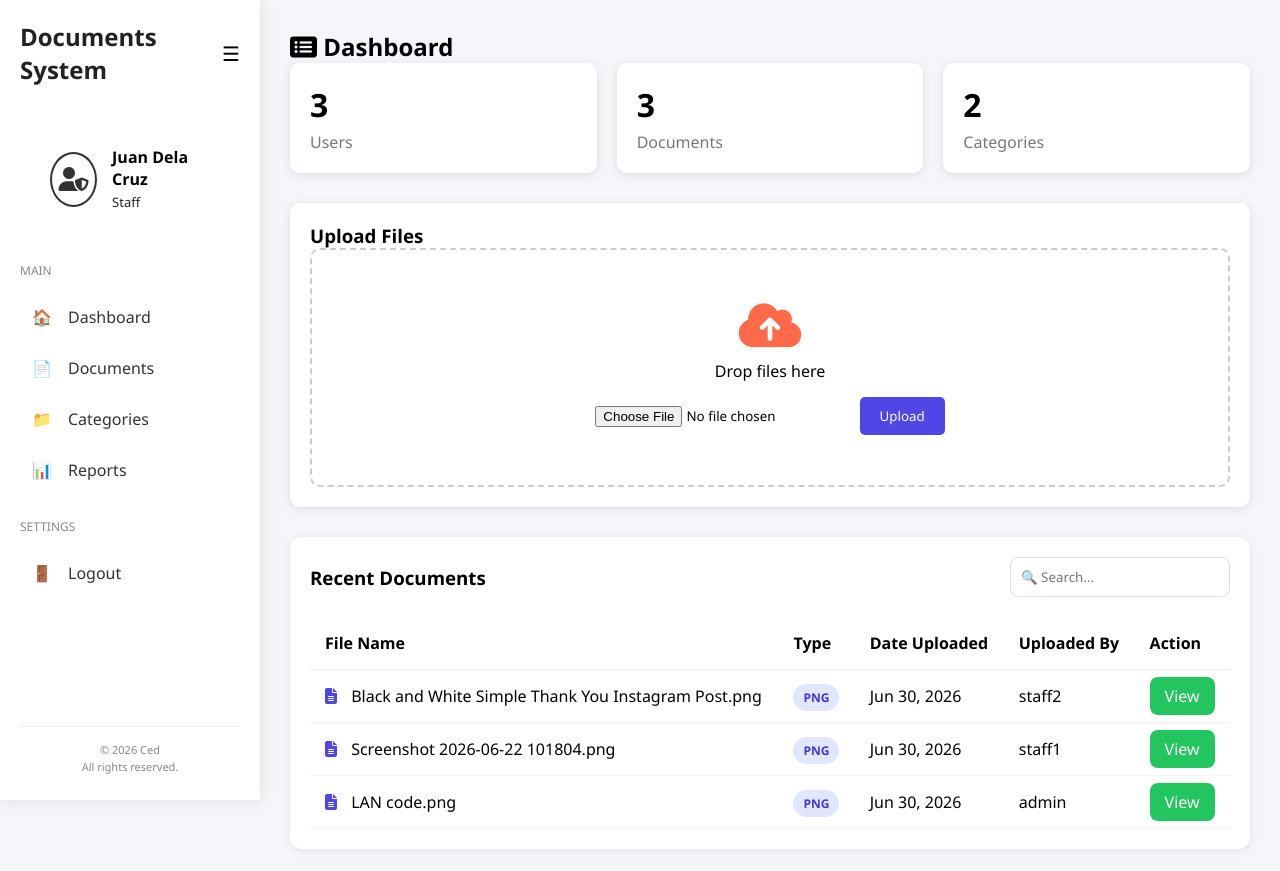
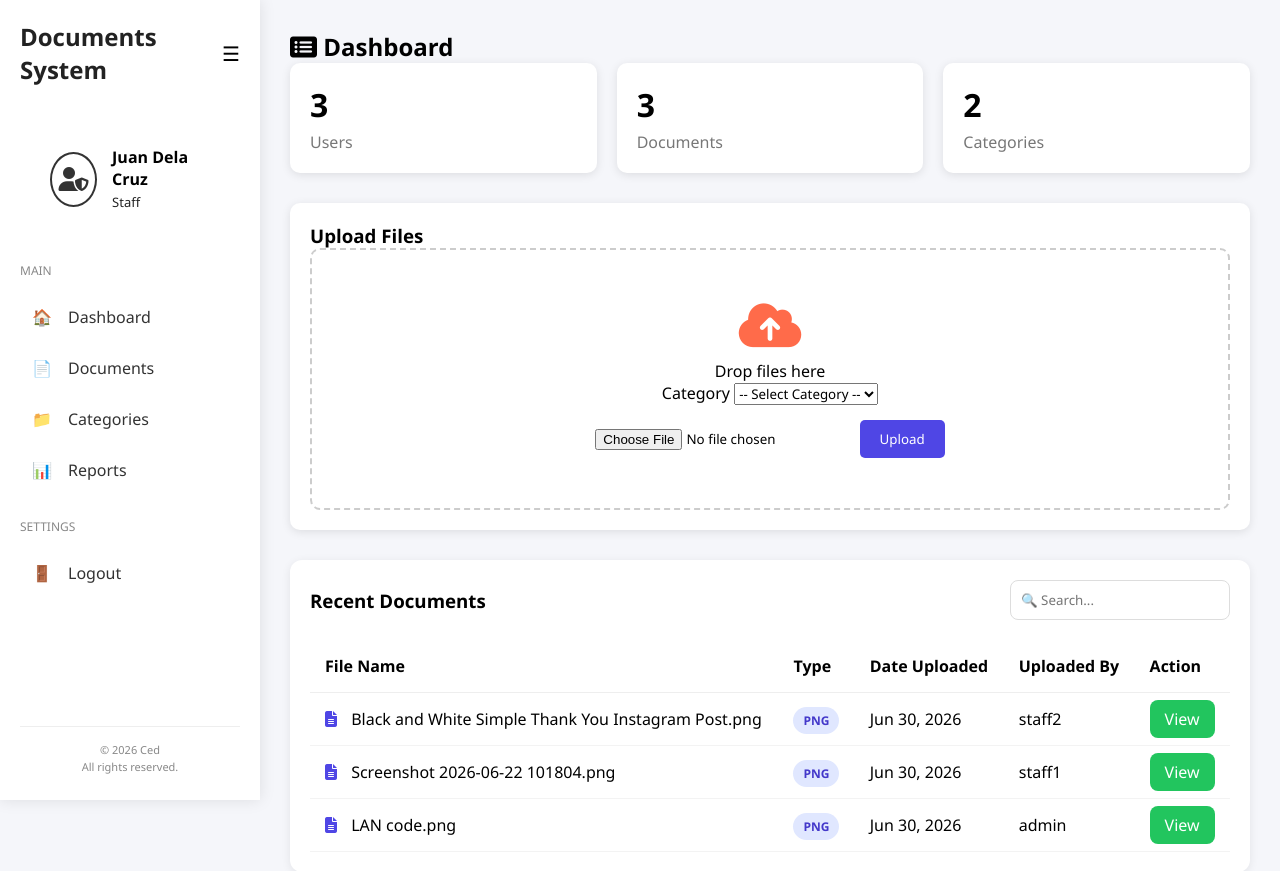
Before and after one commit to Cedrick13/DSSMS, a PHP site: page /dashboard.php in a window 1280 px wide. Shown: the top 871 px of the page. Run offline with PHP 8.4, Linux system fonts and the light colour scheme; a user stored in the database is signed in; data comes from the database, SQL or seed files in the repository.

Commit message:
Fix error

```diff
--- a/dashboard.php
+++ b/dashboard.php
@@ -65,9 +65,37 @@ include 'includes/sidebar.php';
                 <i class="fas fa-cloud-upload-alt"></i>
                 <p>Drop files here</p>
 
-                <input type="file"
-                       name="document"
-                       required>
+                <div class="form-group">
+
+<label>Category</label>
+
+<select name="category_id" required>
+
+    <option value="">-- Select Category --</option>
+
+    <?php
+
+    $categories = mysqli_query($conn,"SELECT * FROM categories ORDER BY category_name ASC");
+
+    while($cat = mysqli_fetch_assoc($categories))
+    {
+
+    ?>
+
+        <option value="<?= $cat['category_id']; ?>">
+            <?= $cat['category_name']; ?>
+        </option>
+
+    <?php } ?>
+
+</select>
+
+</div>
+
+<input
+type="file"
+name="document"
+required>
 
                 <button type="submit">
                     Upload
```
Also changed, not shown: modules/documents/upload.php (+5 -2 lines), assets/uploads/documents/1782873545_viber_image_2026-06-22_10-47-30-410.jpg (added), assets/uploads/documents/1782873613_White Minimalist Simple Thank You Card.png (added).
